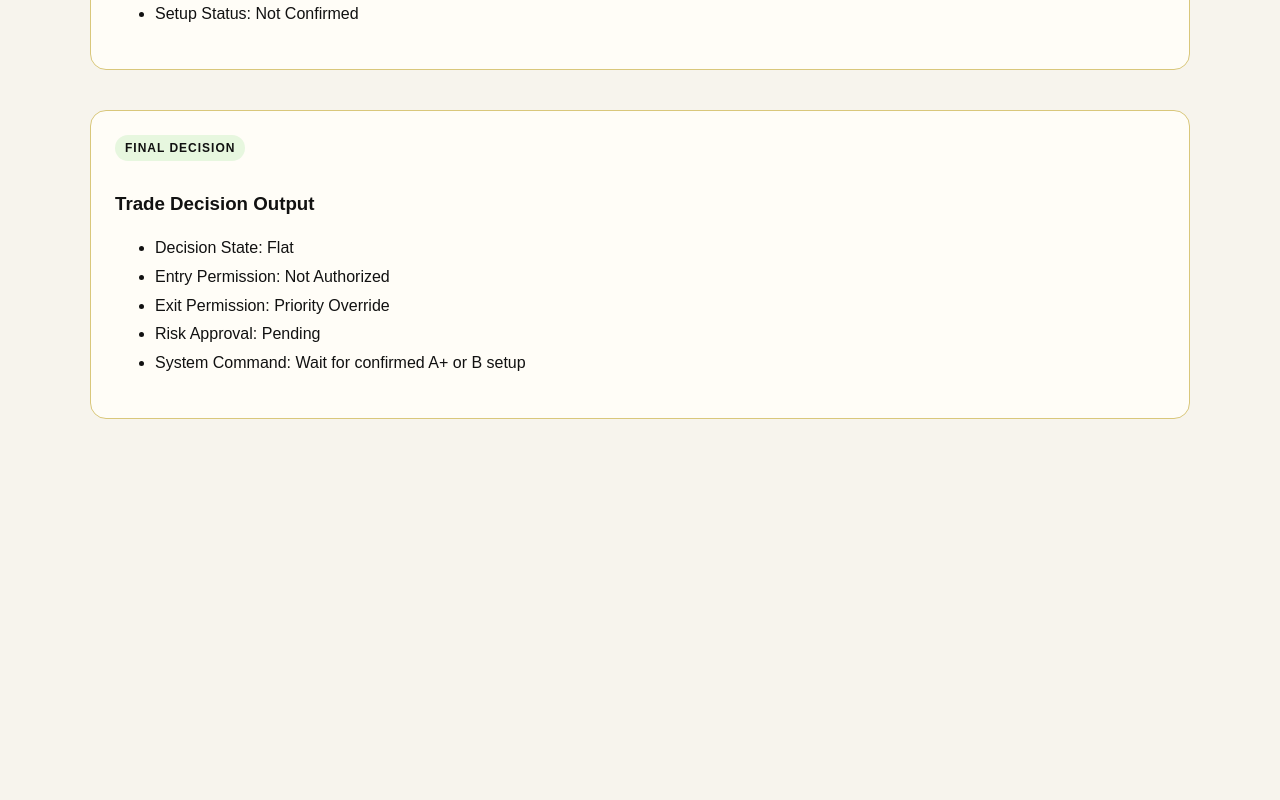
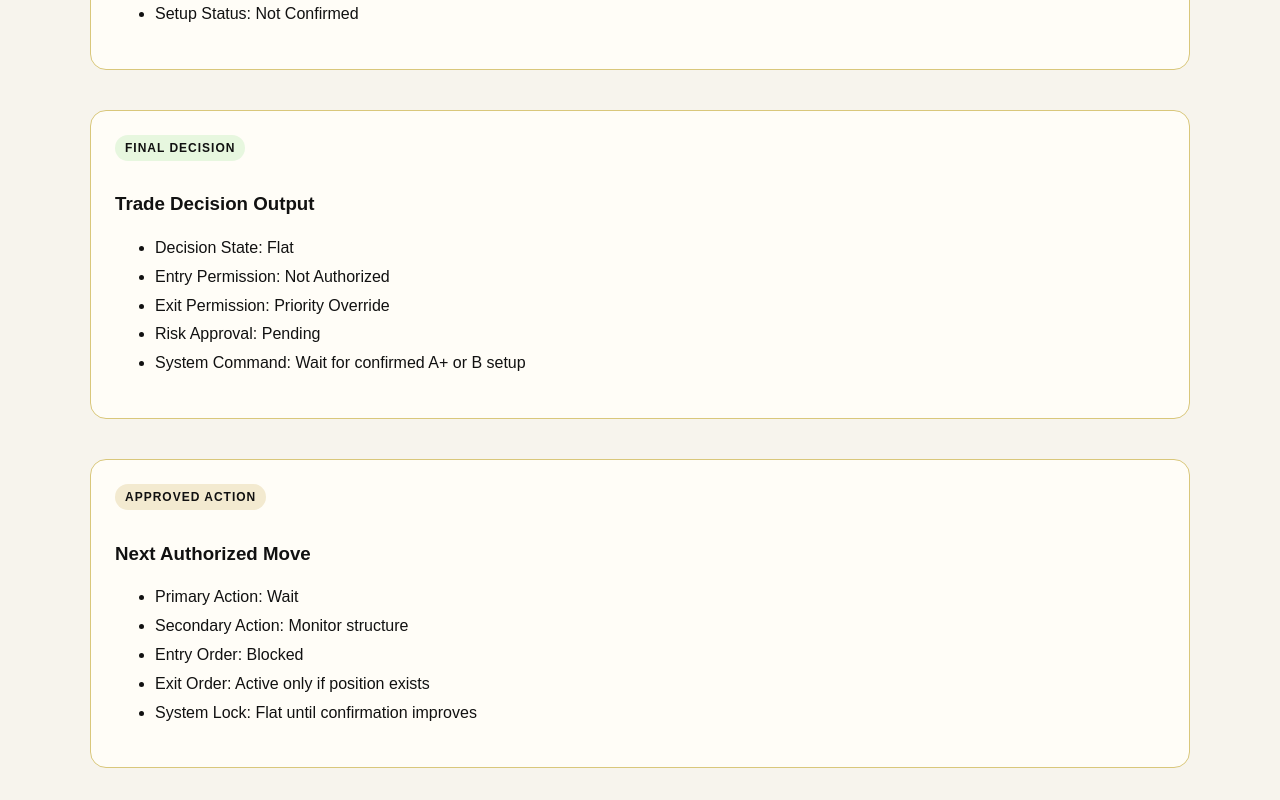
Before and after one commit to 1anointedradio-maker/elharvest-web, a Next.js app: page / in a window 1280 px wide. Shown: the part 7917-8717 px from the top of the page. Before the commit the page ends 8368 px from the top, so only its background shows below. Built offline with nearby package versions, Linux system fonts and the light colour scheme.

Commit message:
Add section for approved action and next moves

```diff
--- a/app/page.jsx
+++ b/app/page.jsx
@@ -782,6 +782,40 @@ export default function Home() {
     <li>System Command: Wait for confirmed A+ or B setup</li>
   </ul>
 </section>
+      <section
+  style={{
+    marginTop: "40px",
+    background: "#fffdf7",
+    border: "1px solid #d9c77b",
+    borderRadius: "16px",
+    padding: "24px",
+  }}
+>
+  <div
+    style={{
+      display: "inline-block",
+      fontSize: "12px",
+      fontWeight: "bold",
+      letterSpacing: "1px",
+      padding: "6px 10px",
+      borderRadius: "999px",
+      background: "#f3ead0",
+      marginBottom: "14px",
+    }}
+  >
+    APPROVED ACTION
+  </div>
+
+  <h3>Next Authorized Move</h3>
+
+  <ul style={{ lineHeight: "1.8" }}>
+    <li>Primary Action: Wait</li>
+    <li>Secondary Action: Monitor structure</li>
+    <li>Entry Order: Blocked</li>
+    <li>Exit Order: Active only if position exists</li>
+    <li>System Lock: Flat until confirmation improves</li>
+  </ul>
+</section>
     </main>
   );
 }
```
